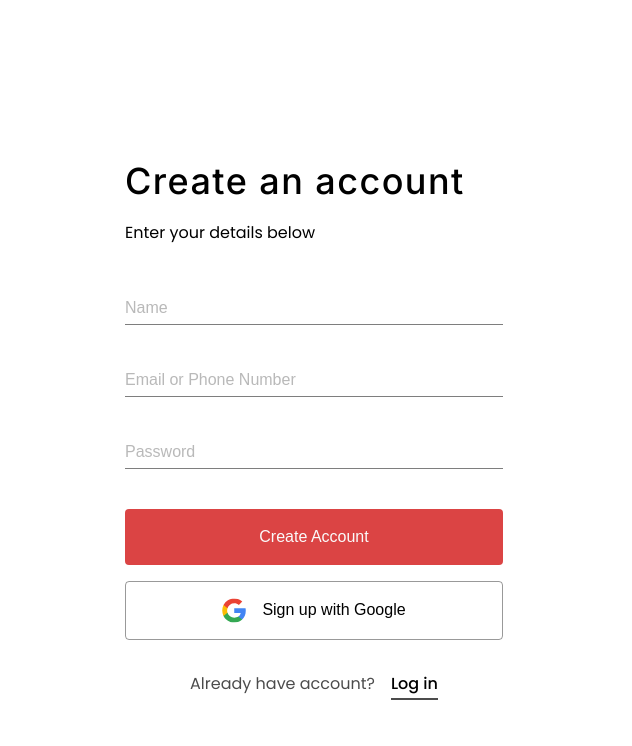
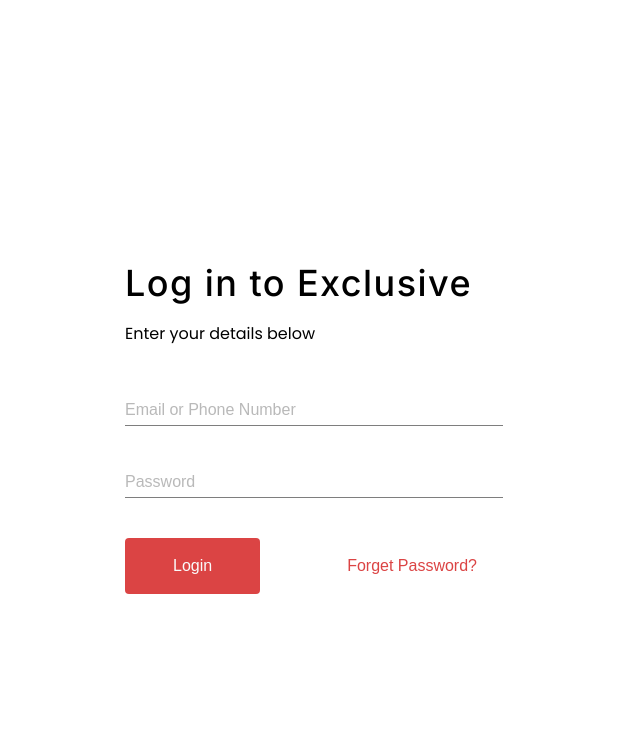
Before and after one commit to TruongHieu-2005/project-1-webdesight, a plain HTML site: page layouts/log-in.html in a window 1280 px wide. Shown: the part 173-919 px from the top of the page, 648-1280 px from the left. Drawn offline with Linux system fonts and the light colour scheme; files whose address does not match are found by name.

Commit message:
finish log in

```diff
--- /dev/null
+++ b/assets/css/log-in.css
@@ -0,0 +1,23 @@
+.log-in__row {
+    margin-top: 40px;
+    display: flex;
+    align-items: center;
+    column-gap: 87px;
+}
+.log-in__btn {
+    padding: 16px 48px;
+    color: #fafafa;
+    font-size: 1.6rem;
+    font-style: normal;
+    font-weight: 500;
+    line-height: 1.5;
+    background: #db4444;
+    border-radius: 4px;
+}
+.log-in__forget-password {
+    color: #db4444;
+    font-size: 1.6rem;
+    font-style: normal;
+    font-weight: 400;
+    line-height: 1.5;
+}
--- a/layouts/log-in.html
+++ b/layouts/log-in.html
@@ -3,7 +3,7 @@
     <head>
         <meta charset="UTF-8" />
         <meta name="viewport" content="width=device-width, initial-scale=1.0" />
-        <title>Document</title>
+        <title>Log in</title>
         <!-- fonts -->
         <link rel="preconnect" href="https://fonts.googleapis.com" />
         <link rel="preconnect" href="https://fonts.gstatic.com" crossorigin />
@@ -33,6 +33,7 @@
         <link rel="stylesheet" href="../assets/css/footer.css" />
         <!-- Css sign up -->
         <link rel="stylesheet" href="../assets/css/sign-up.css" />
+        <link rel="stylesheet" href="../assets/css/log-in.css" />
         <!-- Script -->
         <script src="../js/script.js"></script>
     </head>
@@ -50,10 +51,9 @@
                         <img src="../assets/img/sign.png" alt="" class="sign-up-img" />
                     </div>
                     <div class="sign-up__info">
-                        <h3 class="sign-up__title">Create an account</h3>
+                        <h3 class="sign-up__title">Log in to Exclusive</h3>
                         <p class="sign-up__desc">Enter your details below</p>
                         <form class="form-sign-up">
-                            <input type="text" name="" id="" class="form-sign-up__input" placeholder="Name" />
                             <input
                                 type="email"
                                 name=""
@@ -62,15 +62,11 @@
                                 placeholder="Email or Phone Number"
                             />
                             <input type="password" name="" id="" class="form-sign-up__input" placeholder="Password" />
-                            <button class="form-sign-up__btn-create-account">Create Account</button>
-                            <button class="form-sign-up__btn-google">
-                                <img src="../assets/icons/google.svg" alt="" class="google-icon" />Sign up with Google
-                            </button>
+                            <div class="log-in__row">
+                                <button class="log-in__btn">Login</button>
+                                <button class="log-in__forget-password">Forget Password?</button>
+                            </div>
                         </form>
-                        <div class="sign-up__row-wrap">
-                            <p class="sign-up__question">Already have account?</p>
-                            <a href="../layouts/log-in.html" class="sign-up__cta-link">Log in</a>
-                        </div>
                     </div>
                 </div>
             </div>
--- a/templates/header.html
+++ b/templates/header.html
@@ -23,7 +23,7 @@
         <!-- Nav -->
         <nav class="nav">
             <ul class="nav__list">
-                <li class="nav__item"><a href="#!" class="nav__link">Home</a></li>
+                <li class="nav__item"><a href="../index.html" class="nav__link">Home</a></li>
                 <li class="nav__item"><a href="#!" class="nav__link">Contact</a></li>
                 <li class="nav__item"><a href="#!" class="nav__link">About</a></li>
                 <li class="nav__item"><a href="../layouts/sign-up.html" class="nav__link">Sign up</a></li>
```
Also changed, not shown: index.html (+1 -1 lines), layouts/sign-up.html (+1 -1 lines).
